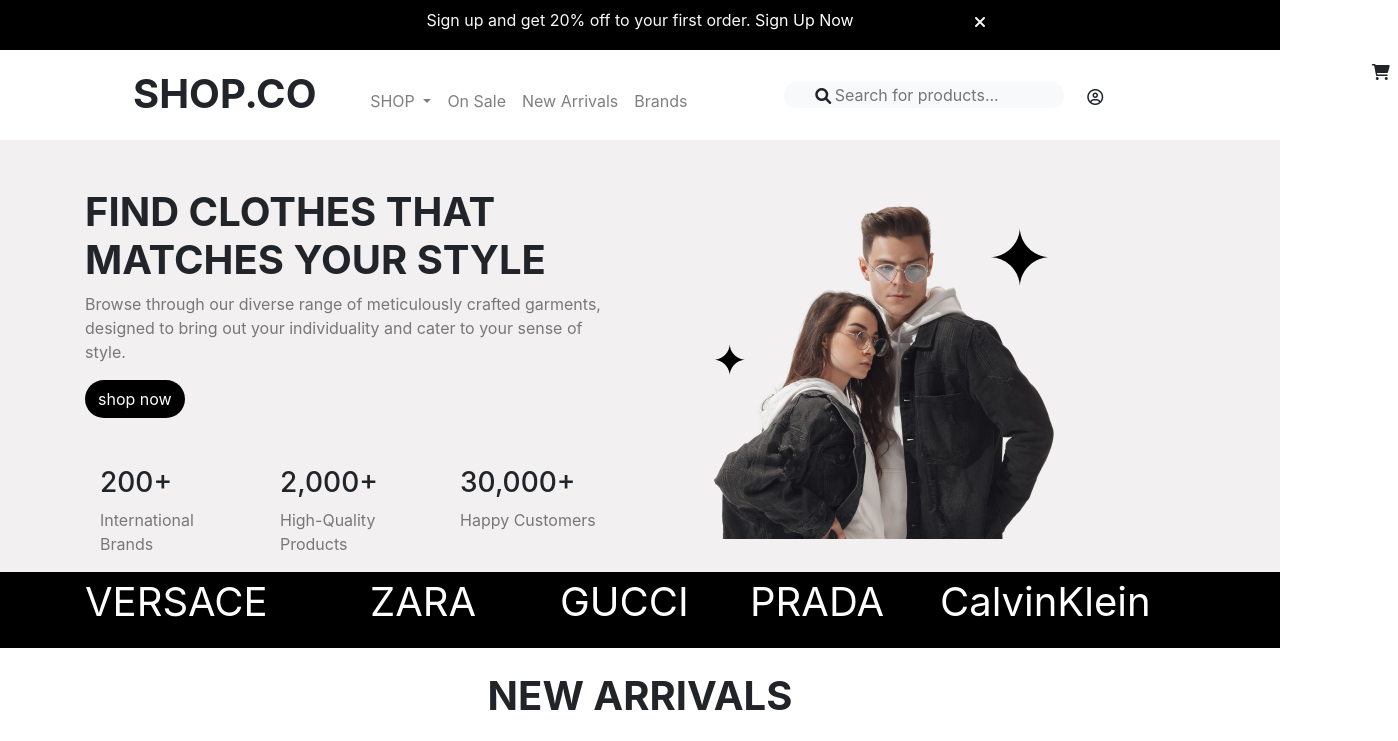
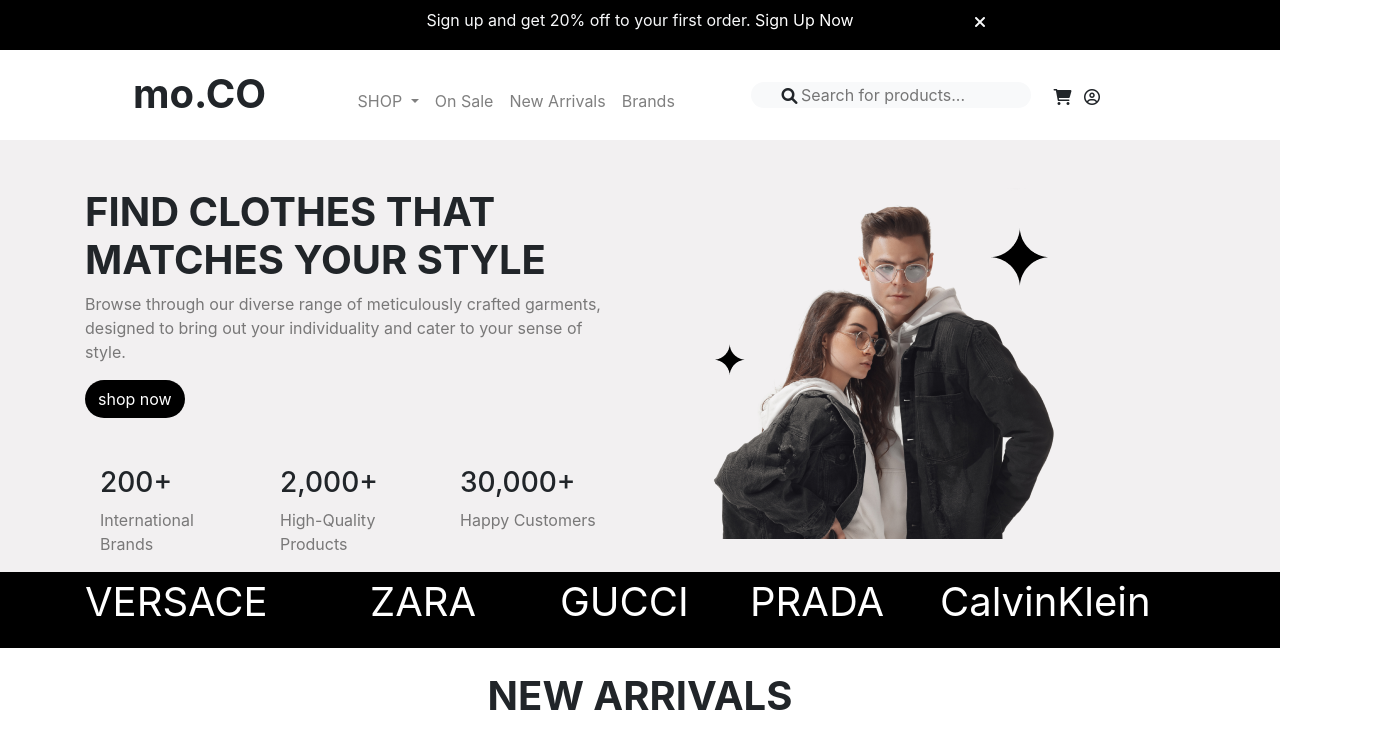
Before and after one commit to mostafataher-1911/shop.com, a plain HTML site: page index.html in a window 1280 px wide. Shown: the top 741 px of the page, 1398 px wide, since content can reach past the window. Drawn offline with nearby package versions, Linux system fonts and the light colour scheme.

Commit message:
Update index.html

```diff
--- a/index.html
+++ b/index.html
@@ -24,7 +24,7 @@
         <div class="container">
           <div class="row">
             <div class="col-3 col-1"style=" padding-top: 12px;">
-          <h1 class="pl-5 pr-5 fw-bold">SHOP.CO</h1>
+          <h1 class="pl-5 pr-5 fw-bold">mo.CO</h1>
             </div>
           <div class="col-5 col-3 collapse navbar-collapse" id="navbarSupportedContent" style="
           padding-left: 30px;
```
